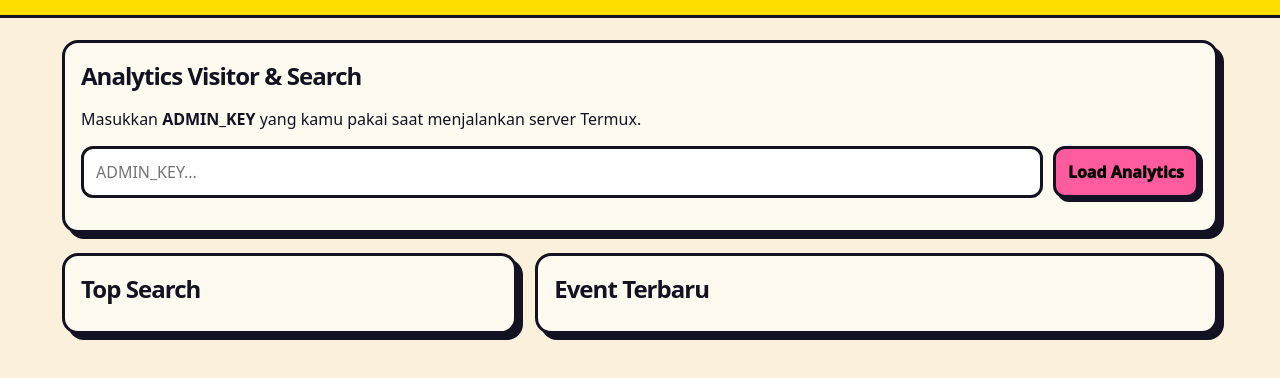
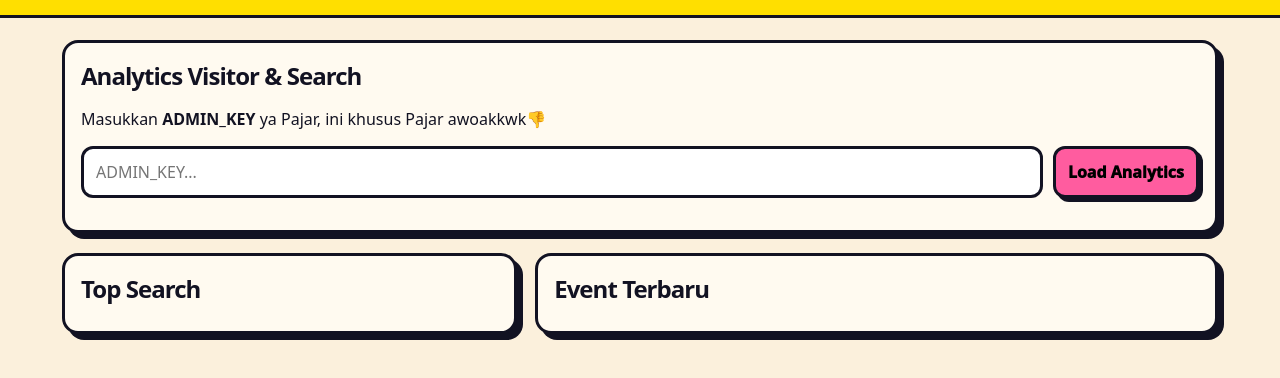
Before and after one commit to pajarr10/Cookora-Web, a website: page public/admin.html in a window 1280 px wide. Shown: the part 64-442 px from the top of the page. Drawn offline with Linux system fonts and the light colour scheme.

Commit message:
Update admin.html

```diff
--- a/public/admin.html
+++ b/public/admin.html
@@ -17,7 +17,7 @@
 <main>
   <section class="panel">
     <h2>Analytics Visitor & Search</h2>
-    <p>Masukkan <b>ADMIN_KEY</b> yang kamu pakai saat menjalankan server Termux.</p>
+    <p>Masukkan <b>ADMIN_KEY</b> ya Pajar, ini khusus Pajar awoakkwk👎</p>
     <div class="row">
       <input id="key" type="password" placeholder="ADMIN_KEY..." />
       <button id="load">Load Analytics</button>
```
